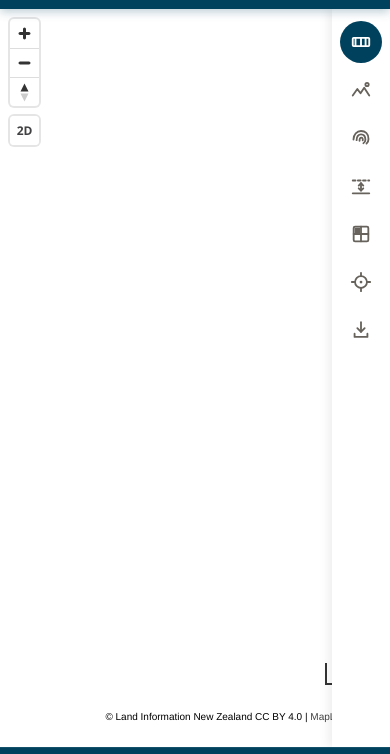
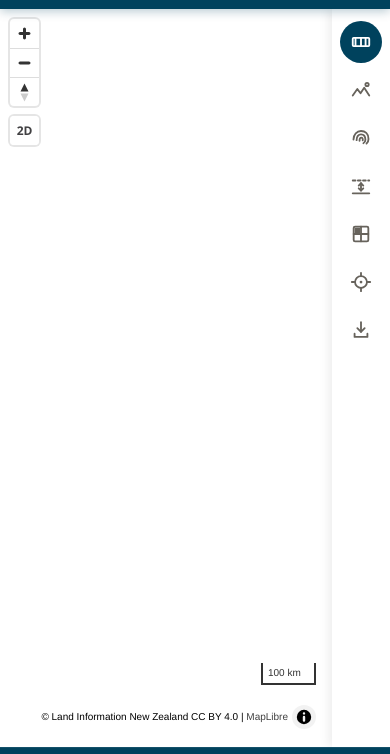
Before and after one commit to dwsilk/nz-elevation-labs, a website built with Vite: page index.html in a window 390 px wide. Shown: the part 49-803 px from the top of the page. Built offline with nearby package versions, Linux system fonts and the light colour scheme; no server answers.

Commit message:
fix: attribution and scale obscured by icon rail

```diff
--- a/src/styles/main.css
+++ b/src/styles/main.css
@@ -136,4 +136,12 @@ html, body {
 /* ── MOBILE ── hide the LINZ Basemaps + GitHub links on small screens. */
 @media (max-width: 768px) {
   .hdr-a { display: none; }
+  /* The collapsed panel is a 58 px rail strip pinned to the right edge of
+     the map, which otherwise sits on top of the attribution + scale bar.
+     Push MapLibre's right-anchored controls inward (rail width + a small
+     gap) so they stay visible alongside the rail. */
+  .maplibregl-ctrl-top-right,
+  .maplibregl-ctrl-bottom-right {
+    right: 64px !important;
+  }
 }
```
